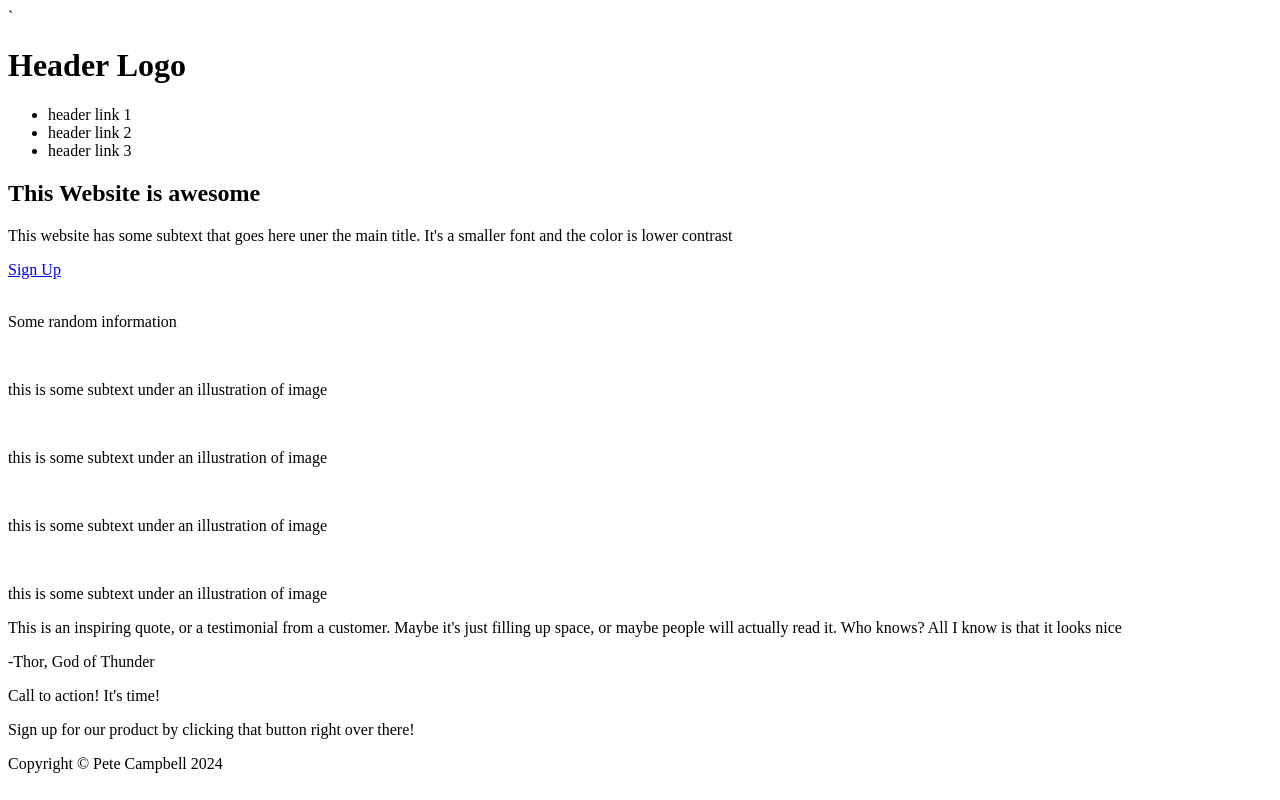
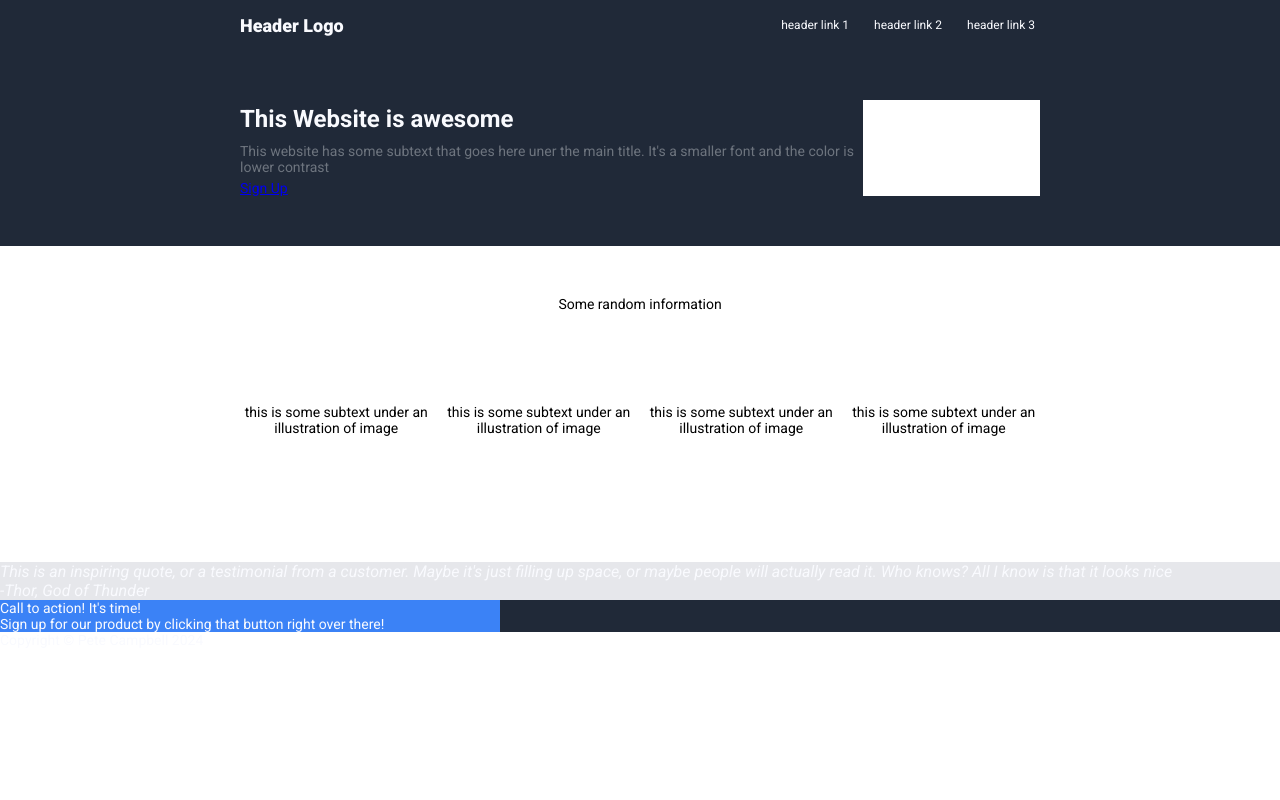
Before and after one commit to pjcampbell14/first-landing-page, a plain HTML site: page index.html in a window 1280 px wide. Drawn offline with Linux system fonts and the light colour scheme.

Commit message:
First save

```diff
--- a/index.html
+++ b/index.html
@@ -3,8 +3,11 @@
   <head>
     <meta charset="UTF-8" />
     <meta name="viewport" content="width=device-width, initial-scale=1.0" />
-    `
     <title>Document</title>
+    <style>
+      @import url('https://fonts.googleapis.com/css2?family=Roboto:ital,wght@0,100;0,300;0,400;0,500;0,700;0,900;1,100;1,300;1,400;1,500;1,700;1,900&display=swap');
+    </style>
+    <link rel="stylesheet" href="style.css" />
   </head>
   <body>
     <div class="container">
--- /dev/null
+++ b/style.css
@@ -0,0 +1,99 @@
+* {
+  margin: 0;
+  padding: 0;
+  box-sizing: border-box;
+}
+.container {
+  background-color: #202938;
+}
+
+body {
+  font-family: Roboto, Sans-serif;
+  font-size: 14px;
+  color: #f9fafe;
+}
+
+.top-bar-section,
+.hero {
+  width: 800px;
+  margin: 0 auto;
+}
+
+.top-bar-section {
+  display: flex;
+  justify-content: space-between;
+  align-items: center;
+  height: 50px;
+}
+
+.logo {
+  font-size: 18px;
+  font-weight: 800;
+}
+
+.navbar {
+  display: flex;
+  gap: 15px;
+}
+
+.navbar li {
+  font-size: 12px;
+  list-style-type: none;
+  padding: 5px;
+}
+
+.navbar li a {
+  text-decoration: none;
+  color: #fff;
+}
+
+.hero {
+  display: flex;
+  justify-content: space-between;
+  padding: 50px 0;
+}
+
+.left h2 {
+  font-size: 24px;
+  padding: 5px 0;
+}
+
+.left p {
+  color: #6d747e;
+  padding: 5px 0;
+}
+
+.right {
+  background: white;
+  width: 200px;
+}
+
+/* Random Info Section */
+.random-information-section {
+  background: white;
+  color: black;
+  text-align: center;
+  padding: 50px 0;
+}
+
+.gallery {
+  display: flex;
+  justify-content: center;
+  width: 800px;
+  margin: 0 auto;
+  align-items: center;
+  column-gap: 10px;
+  height: 200px;
+}
+
+.quote-section {
+  font-size: 16px;
+  font-style: italic;
+  background: #e6e7eb;
+}
+
+.call-to-action {
+  width: 500px;
+  background: #3b82f6;
+  display: flex;
+}
```
